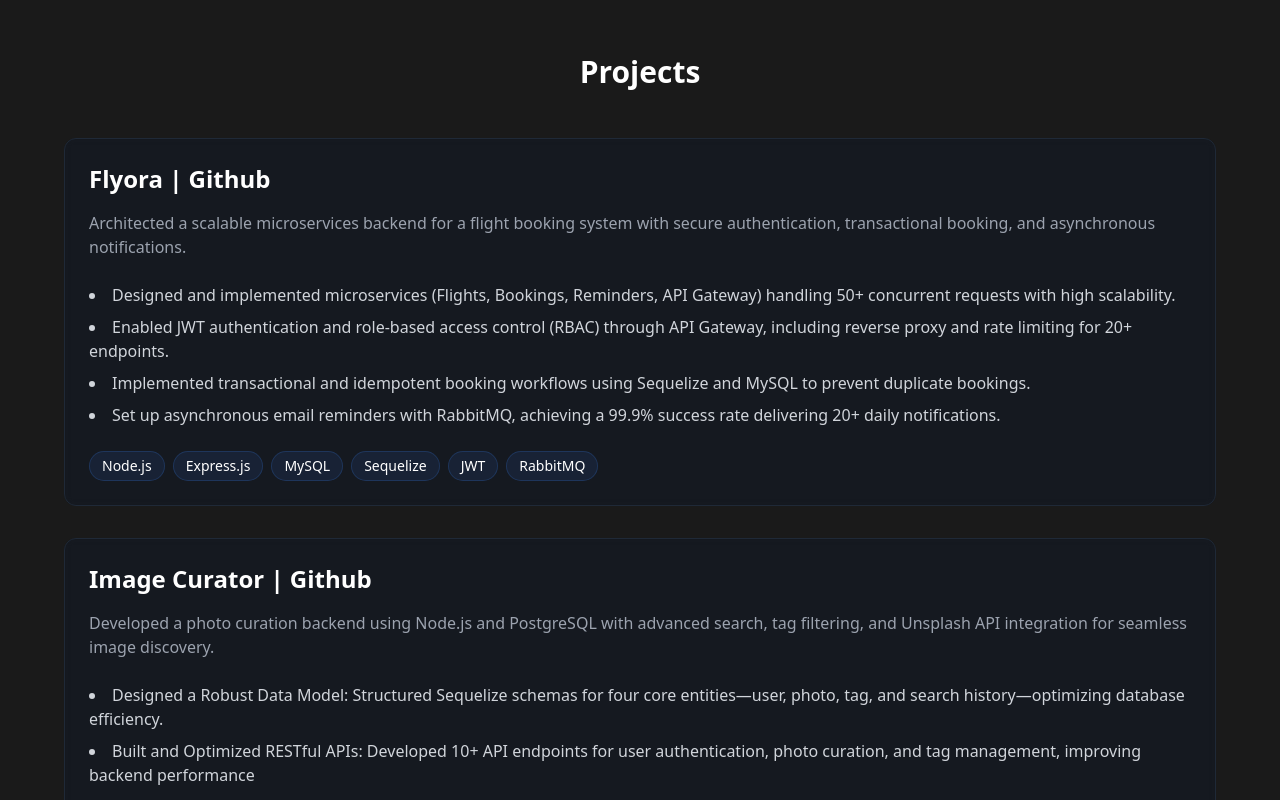
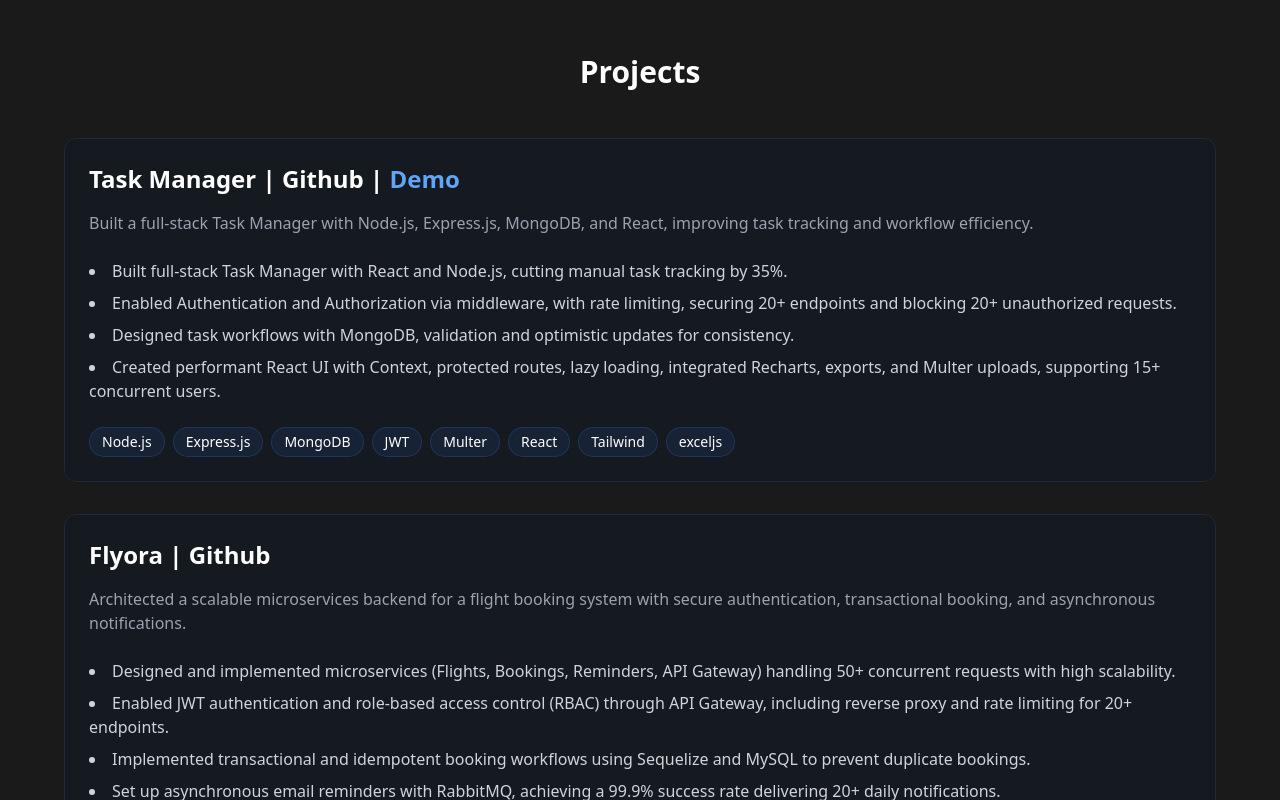
Before and after one commit to collab-rishi/portofolio, a Next.js app: page / in a window 1280 px wide. Shown: the part 1900-2700 px from the top of the page. Built offline with nearby package versions, Linux system fonts and the light colour scheme.

Commit message:
updated info

```diff
--- a/app/components/SystemArchitecture.tsx
+++ b/app/components/SystemArchitecture.tsx
@@ -6,46 +6,58 @@ export default function SystemArchitecture() {
 	return (
 		<section className="py-20 px-4">
 			<div className="max-w-6xl mx-auto">
-				<motion.h2 initial={{ opacity: 0 }} whileInView={{ opacity: 1 }} viewport={{ once: true }} className="text-3xl font-bold mb-12 text-center">
+				<motion.h2
+					initial={{ opacity: 0 }}
+					whileInView={{ opacity: 1 }}
+					viewport={{ once: true }}
+					className="text-3xl font-bold mb-12 text-center"
+				>
 					Projects
 				</motion.h2>
 
 				<div className="grid grid-cols-1 gap-8">
 					{[
 						{
-						title: 'Flyora | Github',
-						description: 'Architected a scalable microservices backend for a flight booking system with secure authentication, transactional booking, and asynchronous notifications.',
+							title: 'Task Manager',
+							description:
+								'Built a full-stack Task Manager with Node.js, Express.js, MongoDB, and React, improving task tracking and workflow efficiency.',
+							details: [
+								'Built full-stack Task Manager with React and Node.js, cutting manual task tracking by 35%.',
+								'Enabled Authentication and Authorization via middleware, with rate limiting, securing 20+ endpoints and blocking 20+ unauthorized requests.',
+								'Designed task workflows with MongoDB, validation and optimistic updates for consistency.',
+								'Created performant React UI with Context, protected routes, lazy loading, integrated Recharts, exports, and Multer uploads, supporting 15+ concurrent users.'
+							],
+							tech: ['Node.js', 'Express.js', 'MongoDB', 'JWT', 'Multer', 'React', 'Tailwind', 'exceljs'],
+							github: 'https://github.com/yourusername/TaskManager',
+							live: 'https://www.loom.com/share/3436ca201abe486aace30290c59fd2ac' // <-- live demo link
+						},
+						{
+							title: 'Flyora',
+							description:
+								'Architected a scalable microservices backend for a flight booking system with secure authentication, transactional booking, and asynchronous notifications.',
 							details: [
 								'Designed and implemented microservices (Flights, Bookings, Reminders, API Gateway) handling 50+ concurrent requests with high scalability.',
 								'Enabled JWT authentication and role-based access control (RBAC) through API Gateway, including reverse proxy and rate limiting for 20+ endpoints.',
 								'Implemented transactional and idempotent booking workflows using Sequelize and MySQL to prevent duplicate bookings.',
 								'Set up asynchronous email reminders with RabbitMQ, achieving a 99.9% success rate delivering 20+ daily notifications.'
 							],
-						tech: ['Node.js', 'Express.js', 'MySQL', 'Sequelize', 'JWT', 'RabbitMQ']
+							tech: ['Node.js', 'Express.js', 'MySQL', 'Sequelize', 'JWT', 'RabbitMQ'],
+							github: 'https://github.com/yourusername/Flyora'
 						},
 
 						{
-							title: 'Image Curator | Github',
-							description: 'Developed a photo curation backend using Node.js and PostgreSQL with advanced search, tag filtering, and Unsplash API integration for seamless image discovery.',
+							title: 'Image Curator',
+							description:
+								'Developed a photo curation backend using Node.js and PostgreSQL with advanced search, tag filtering, and Unsplash API integration for seamless image discovery.',
 							details: [
 								'Designed a Robust Data Model: Structured Sequelize schemas for four core entities—user, photo, tag, and search history—optimizing database efficiency.',
-								' Built and Optimized RESTful APIs: Developed 10+ API endpoints for user authentication, photo curation, and tag management, improving backend performance',
-								' Integrated Unsplash API: Enabled seamless image search and retrieval by integrating Unsplash API, allowing users to explore and curate high-quality images.',
-								'Enhanced Search and Filtering Capabilities: Applied multi-parameter search with tag-based filtering, date-based sorting, and history tracking, improving user experience and retrieval accuracy',
+								'Built and Optimized RESTful APIs: Developed 10+ API endpoints for user authentication, photo curation, and tag management, improving backend performance.',
+								'Integrated Unsplash API: Enabled seamless image search and retrieval by integrating Unsplash API, allowing users to explore and curate high-quality images.',
+								'Enhanced Search and Filtering Capabilities: Applied multi-parameter search with tag-based filtering, date-based sorting, and history tracking, improving user experience and retrieval accuracy.'
 							],
-							tech: ['NodeJS',' JavaScript', ' Express.js','PostgreSQL','Sequelize'],
-						},
-						{
-							title: 'Cine List | Github',
-							description: 'Built a scalable movie search and list management API powered by TMDB, featuring user authentication, advanced filtering, and 90%+ test coverage with Jest.',
-							details: [
-								' Built a Scalable Movie Curation Backend: Designed and implemented 10+ RESTful APIs using for user authentication, movie management, and list creation',
-								' Integrated TMDB API for Real-time Movie Search: Enabled access to a database of 500,000+ movies, allowing users to search, filter, and curate personalized movie lists.',
-								' Enhanced User Experience with Advanced Filtering: Integrated search including genre, rating, and release date, filters, improving content discovery.',
-								'Ensured System Reliability with Comprehensive Testing: Created 20+ Jest test cases, achieving 90 percent+ test coverage, ensuring stable API and database performance',
-							],
-							tech: ['Node.js', 'JavaScript', 'Express.js', 'PostgreSQL', ' Sequelize', 'Jest'],
-						},
+							tech: ['Node.js', 'JavaScript', 'Express.js', 'PostgreSQL', 'Sequelize'],
+							github: 'https://github.com/yourusername/ImageCurator'
+						}
 					].map((project, index) => (
 						<motion.div
 							key={index}
@@ -55,10 +67,21 @@ export default function SystemArchitecture() {
 							transition={{ delay: index * 0.2 }}
 							className="bg-gray-900/50 rounded-xl p-6 backdrop-blur-sm border border-gray-800"
 						>
-							<h3 className="text-2xl font-bold mb-4"><a href="https://github.com/collab-rishi/PicCurator">{project.title}</a></h3>
+							<h3 className="text-2xl font-bold mb-4">
+								<a href={project.github} target="_blank" rel="noopener noreferrer">
+									{project.title} | Github
+								</a>
+								{project.live && (
+									<>
+										{' '}|{' '}
+										<a href={project.live} target="_blank" rel="noopener noreferrer" className="text-blue-400">
+											Demo
+										</a>
+									</>
+								)}
+							</h3>
 							<p className="text-gray-400 mb-6">{project.description}</p>
 							<div className="mb-6">
-								<h4 className="text-lg font-semibold mb-2"></h4>
 								<ul className="list-disc list-inside space-y-2 text-gray-300">
 									{project.details.map((detail, i) => (
 										<li key={i}>{detail}</li>
@@ -67,7 +90,10 @@ export default function SystemArchitecture() {
 							</div>
 							<div className="flex flex-wrap gap-2">
 								{project.tech.map((tech, i) => (
-									<span key={i} className="text-sm px-3 py-1 bg-blue-500/10 rounded-full border border-blue-500/20">
+									<span
+										key={i}
+										className="text-sm px-3 py-1 bg-blue-500/10 rounded-full border border-blue-500/20"
+									>
 										{tech}
 									</span>
 								))}
```
Lines whose indentation alone changed are shown as unchanged.
